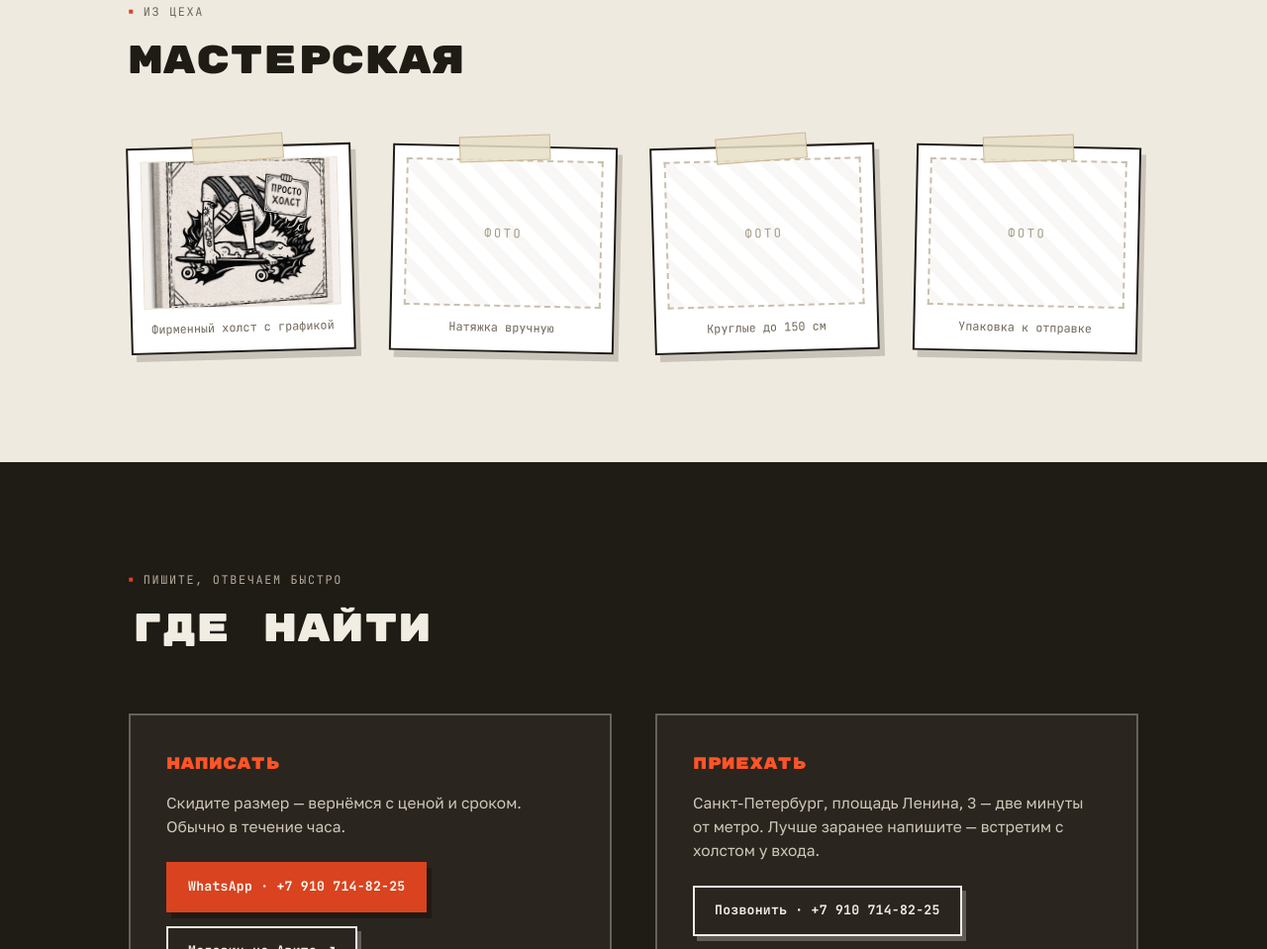
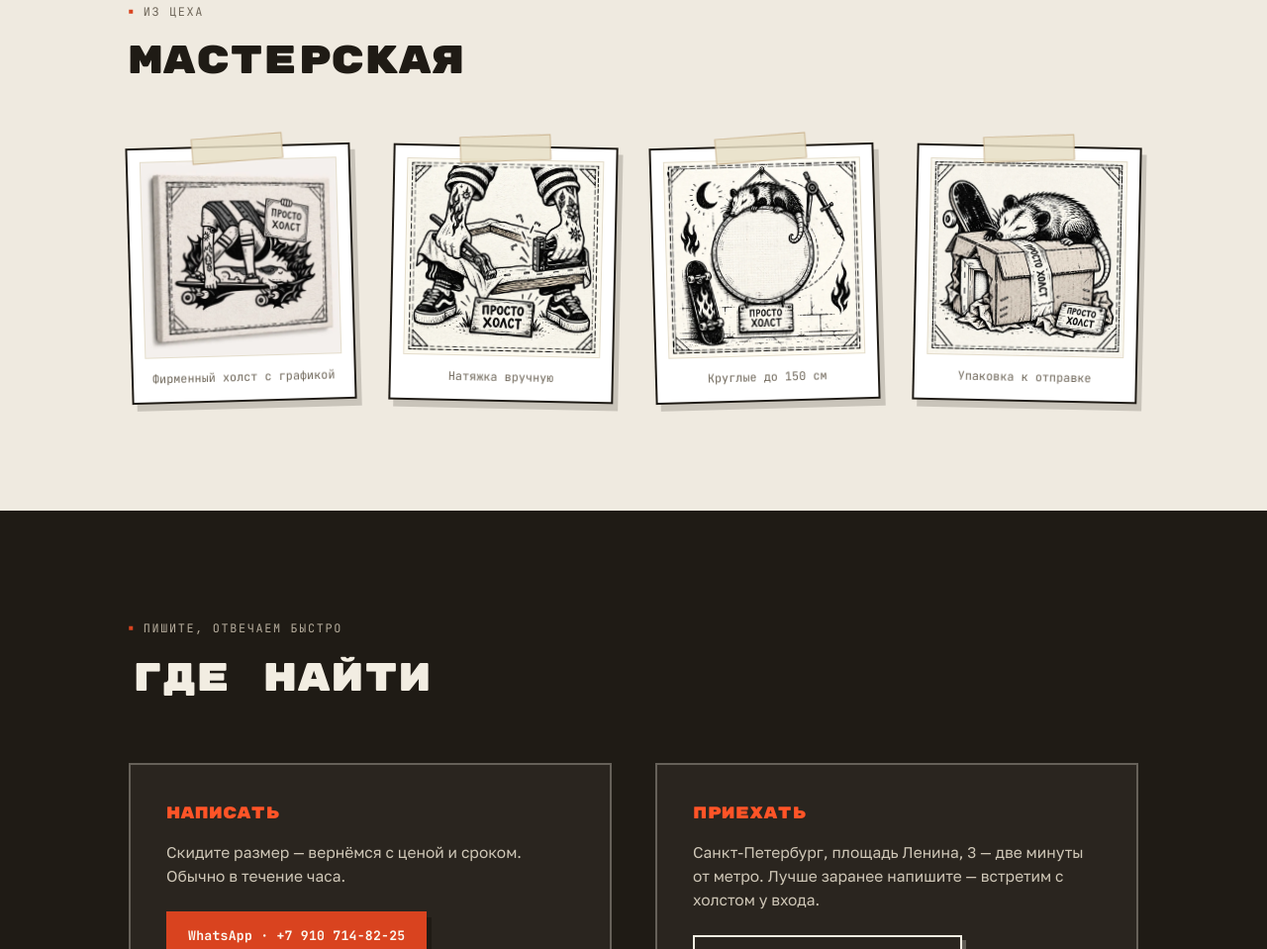
Before and after one commit to MonsPavel/prosto-holst, a plain HTML site: page index.html in a window 1280 px wide. Shown: the part 5007-5966 px from the top of the page at 99% size. Drawn offline with Linux system fonts and the light colour scheme.

Commit message:
Иллюстрации бренда в «Мастерской»: натяжка, круглые, упаковка (слоты 1:1)

```diff
--- a/assets/style.css
+++ b/assets/style.css
@@ -456,7 +456,7 @@ h1, h2, h3 { margin: 0; }
   background: repeating-linear-gradient(45deg, rgba(201, 192, 174, .12) 0 12px, transparent 12px 24px);
 }
 .shot__img {
-  width: 100%; height: auto; aspect-ratio: 4 / 3; object-fit: cover; display: block;
+  width: 100%; height: auto; aspect-ratio: 1 / 1; object-fit: cover; display: block;
   border: 1px solid #E4DDCB;
 }
 .shot p {
@@ -597,7 +597,7 @@ h1, h2, h3 { margin: 0; }
   .hero__facts { grid-template-columns: 1fr; gap: 16px; }
   .pirate { position: static; margin-top: 22px; justify-content: flex-end; }
   .footer__copy { margin-left: 0; }
-  .shot__ph, .shot__img { aspect-ratio: 5 / 4; }
+  .shot__ph, .shot__img { aspect-ratio: 1 / 1; }
 }
 
 /* ---------- reduced motion ---------- */
--- a/index.html
+++ b/index.html
@@ -271,17 +271,17 @@
           </li>
           <li class="shot" data-reveal>
             <span class="shot__tape" aria-hidden="true"></span>
-            <div class="shot__ph">фото</div>
+            <img class="shot__img" src="assets/img/shot-stretch.webp" alt="Иллюстрация тушью: руки с татуировками натягивают холст на подрамник клещами и степлером" width="660" height="660" loading="lazy">
             <p>Натяжка вручную</p>
           </li>
           <li class="shot" data-reveal>
             <span class="shot__tape" aria-hidden="true"></span>
-            <div class="shot__ph">фото</div>
+            <img class="shot__img" src="assets/img/shot-round.webp" alt="Иллюстрация тушью: опоссум спит на круглом холсте, рядом циркуль и скейтборд" width="660" height="660" loading="lazy">
             <p>Круглые до 150 см</p>
           </li>
           <li class="shot" data-reveal>
             <span class="shot__tape" aria-hidden="true"></span>
-            <div class="shot__ph">фото</div>
+            <img class="shot__img" src="assets/img/shot-pack.webp" alt="Иллюстрация тушью: опоссум спит на коробке с холстом и скейтбордом, скотч с надписью Просто Холст" width="660" height="660" loading="lazy">
             <p>Упаковка к отправке</p>
           </li>
         </ul>
```
Also changed, not shown: assets/img/shot-pack.webp (added), assets/img/shot-round.webp (added), assets/img/shot-stretch.webp (added).
